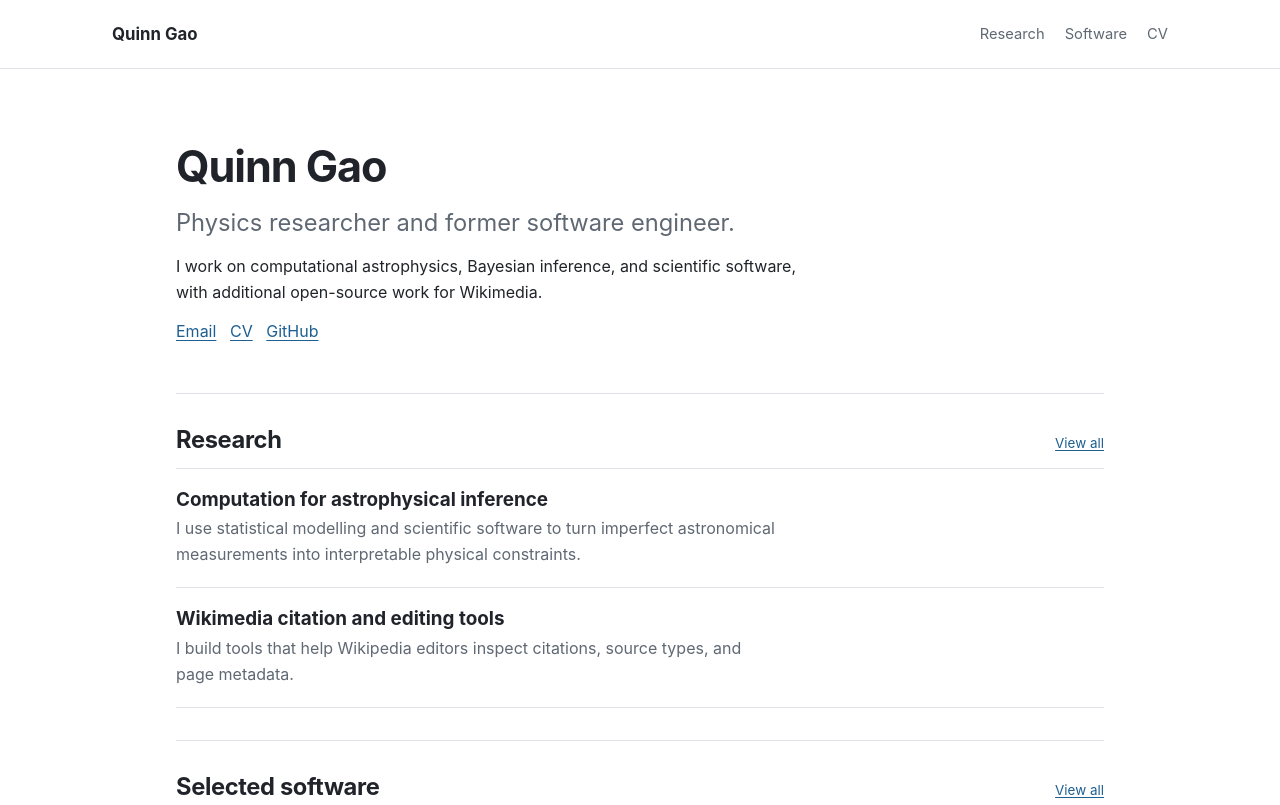
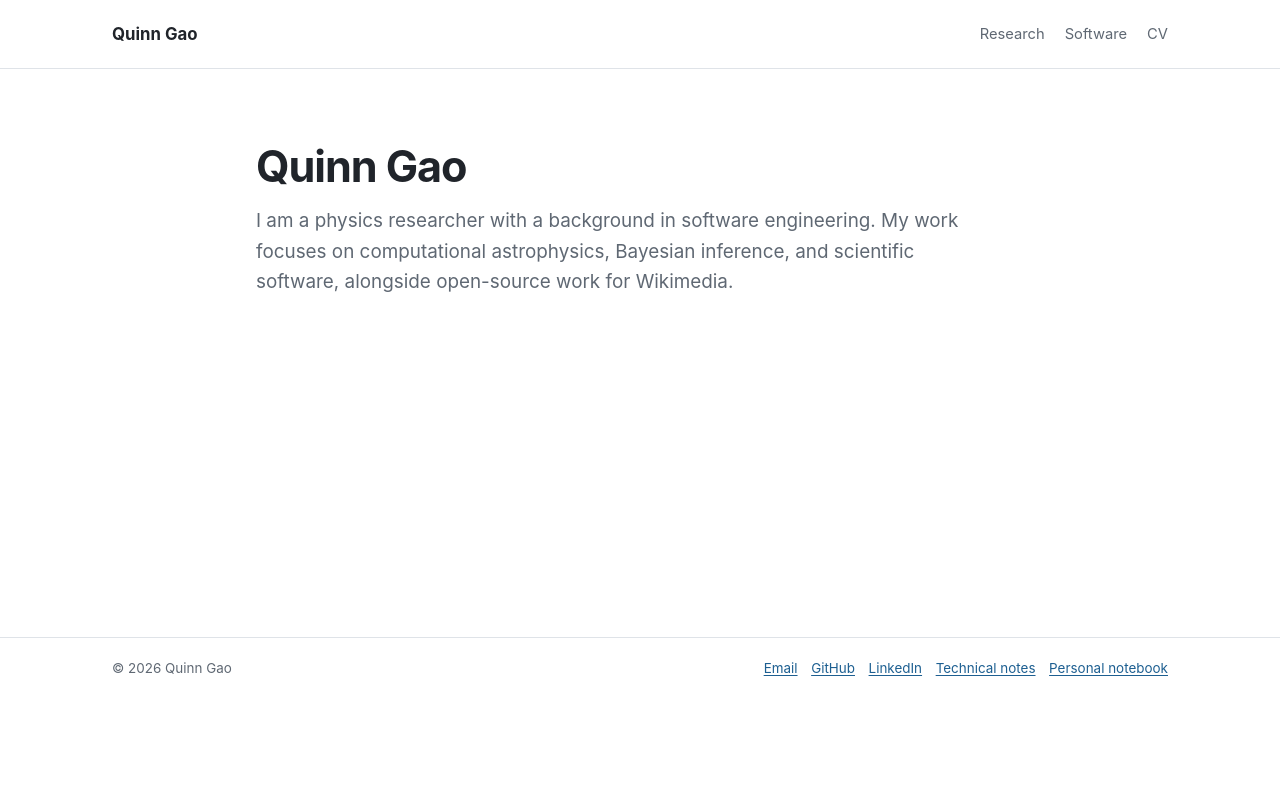
Before and after one commit to QZGao/QZGao.github.io, an Astro site: page / in a window 1280 px wide. Shown: the top 805 px of the page. Built offline with nearby package versions, Linux system fonts and the light colour scheme; Astro itself is replaced by a stand-in of ours.

Commit message:
style: reduce homepage to introduction

```diff
--- a/src/pages/index.astro
+++ b/src/pages/index.astro
@@ -1,97 +1,35 @@
 ---
-import { getCollection } from 'astro:content';
-import ProjectList from '../components/ProjectList.astro';
-import ResearchList from '../components/ResearchList.astro';
 import { site } from '../data/site';
 import SiteLayout from '../layouts/SiteLayout.astro';
-
-const research = (await getCollection('research', ({ data }) => !data.draft && data.featured))
-  .sort((a, b) => a.data.order - b.data.order);
-const projects = (await getCollection('projects', ({ data }) => !data.draft && data.featured))
-  .sort((a, b) => a.data.order - b.data.order)
-  .slice(0, 4);
 ---
 
 <SiteLayout>
   <div class="shell home">
     <header class="home-intro">
       <h1>{site.name}</h1>
-      <p class="role">Physics researcher and former software engineer.</p>
-      <p class="bio">
-        I work on computational astrophysics, Bayesian inference, and scientific software,
-        with additional open-source work for Wikimedia.
+      <p>
+        I am a physics researcher with a background in software engineering. My work focuses on
+        computational astrophysics, Bayesian inference, and scientific software, alongside
+        open-source work for Wikimedia.
       </p>
-      <nav class="cluster" aria-label="Profile links">
-        <a href={`mailto:${site.email}`}>Email</a>
-        <a href="/cv/">CV</a>
-        <a href="https://github.com/QZGao">GitHub</a>
-      </nav>
     </header>
-
-    <section class="home-section" aria-labelledby="research-heading">
-      <div class="section-heading-row">
-        <h2 id="research-heading">Research</h2>
-        <a href="/research/">View all</a>
-      </div>
-      <ResearchList entries={research} />
-    </section>
-
-    <section class="home-section" aria-labelledby="software-heading">
-      <div class="section-heading-row">
-        <h2 id="software-heading">Selected software</h2>
-        <a href="/projects/">View all</a>
-      </div>
-      <ProjectList projects={projects} />
-    </section>
   </div>
 </SiteLayout>
 
 <style>
   .home {
-    max-width: 58rem;
+    max-width: 48rem;
   }
 
   .home-intro {
-    max-width: 46rem;
-    padding-block: var(--space-7) var(--space-6);
+    padding-block: var(--space-7);
   }
 
-  .home-intro > * + * {
+  .home-intro p {
+    max-width: 60ch;
     margin-top: var(--space-3);
-  }
-
-  .role {
     color: var(--ink-soft);
-    font-size: var(--step-2);
-    line-height: 1.45;
-  }
-
-  .bio {
-    max-width: 62ch;
-  }
-
-  .home-section {
-    padding-block: var(--space-5);
-    border-top: 1px solid var(--rule);
-  }
-
-  .home-section:last-child {
-    padding-bottom: var(--space-7);
-  }
-
-  .section-heading-row {
-    display: flex;
-    align-items: baseline;
-    justify-content: space-between;
-    gap: var(--space-3);
-    margin-bottom: var(--space-3);
-  }
-
-  .section-heading-row h2 {
-    font-size: var(--step-2);
-  }
-
-  .section-heading-row a {
-    font-size: var(--step--1);
+    font-size: var(--step-1);
+    line-height: 1.6;
   }
 </style>
```
